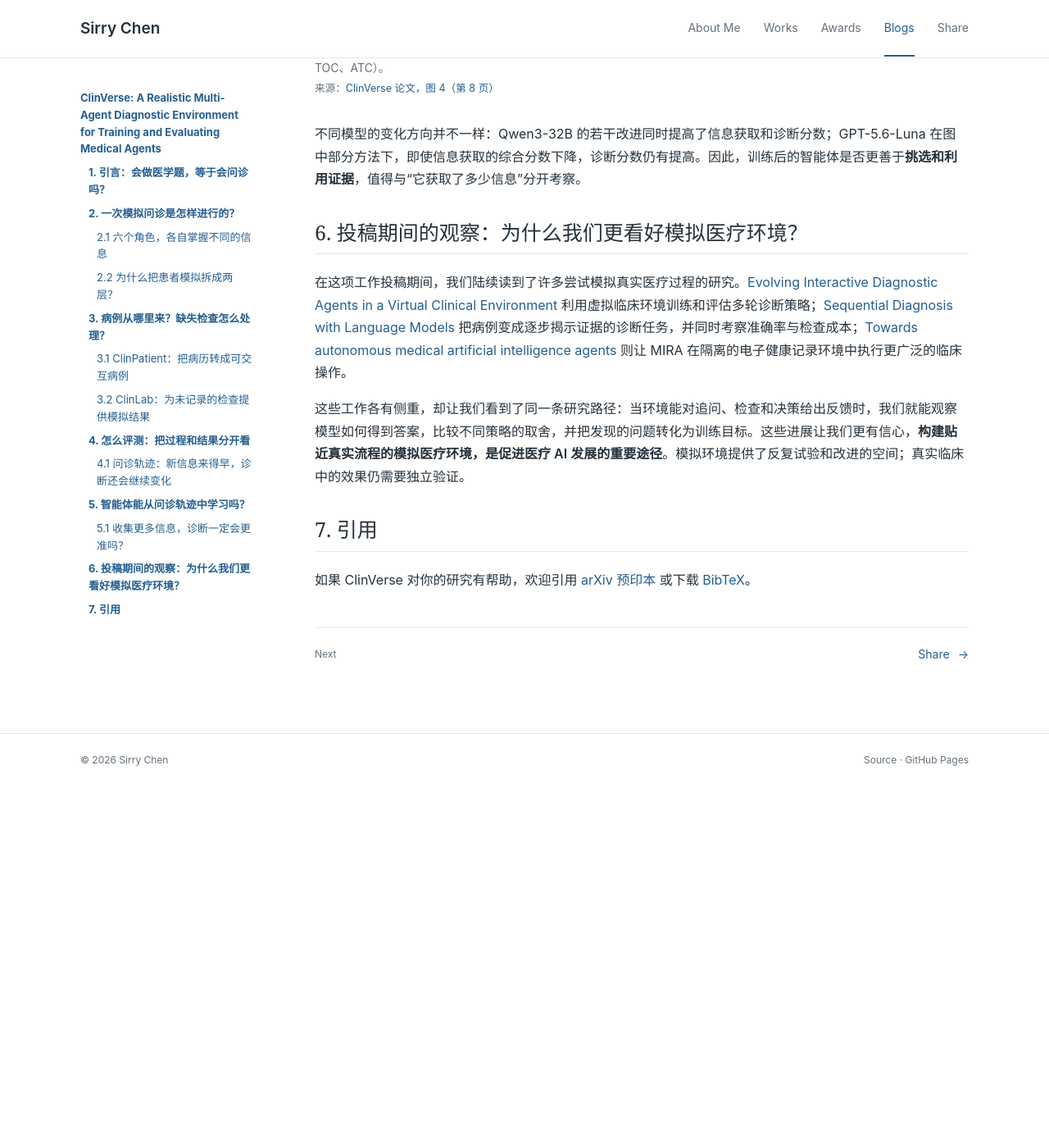
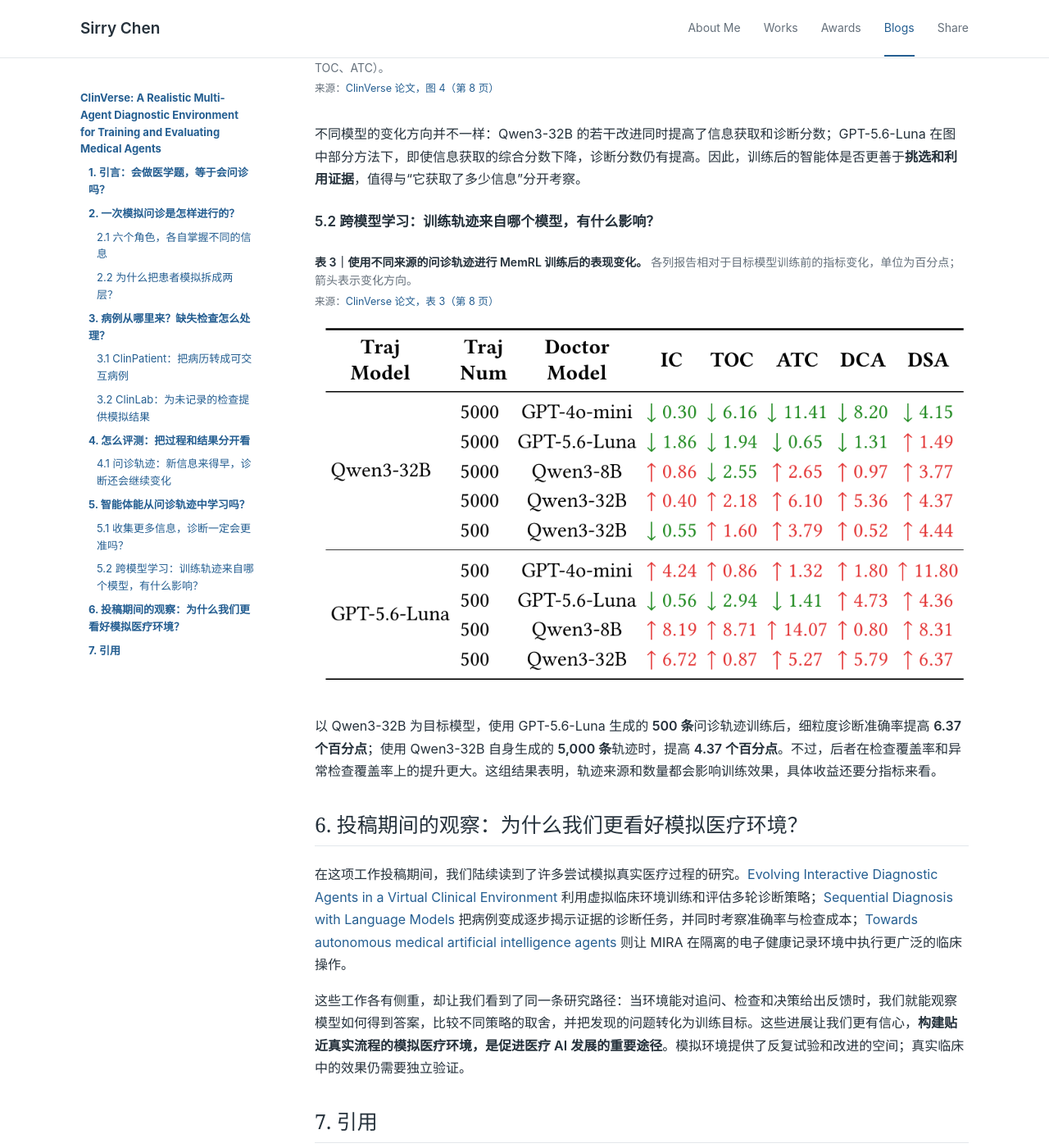
Before and after one commit to SirryChen/SirryChen.github.io, a Jekyll site: the page built from blogs/2026-11-13-ClinVerse-KDD2027.md, in a window 1280 px wide and 1400 px high, scrolled down 4610 px. Shown: the whole window at 82% size. Built offline with Jekyll 4.4.1, drawn with Linux system fonts in a browser that asks for light colours; comment, search, counter and statistics services are not loaded; before the commit the page ends 5576 px from its top, so only the background shows below that.

Commit message:
Add ClinVerse cross-model learning results table

```diff
--- a/blogs/2026-11-13-ClinVerse-KDD2027.md
+++ b/blogs/2026-11-13-ClinVerse-KDD2027.md
@@ -104,6 +104,18 @@
 
 不同模型的变化方向并不一样：Qwen3-32B 的若干改进同时提高了信息获取和诊断分数；GPT-5.6-Luna 在图中部分方法下，即使信息获取的综合分数下降，诊断分数仍有提高。因此，训练后的智能体是否更善于**挑选和利用证据**，值得与“它获取了多少信息”分开考察。
 
+### 5.2 跨模型学习：训练轨迹来自哪个模型，有什么影响？
+
+<figure class="research-figure research-table">
+  <figcaption>
+    <strong>表 3｜使用不同来源的问诊轨迹进行 MemRL 训练后的表现变化。</strong> 各列报告相对于目标模型训练前的指标变化，单位为百分点；箭头表示变化方向。
+    <span class="figure-source">来源：<a href="https://arxiv.org/pdf/2610.34878v1#page=8">ClinVerse 论文，表 3（第 8 页）</a></span>
+  </figcaption>
+  <a href="{{ '/file/ClinVerse/table-3-cross-model-learning.png' | relative_url }}"><img src="{{ '/file/ClinVerse/table-3-cross-model-learning.png' | relative_url }}" alt="论文表 3：不同轨迹来源、轨迹数量与目标医生模型组合下的五项指标变化" width="1010" height="570" loading="lazy"></a>
+</figure>
+
+以 Qwen3-32B 为目标模型，使用 GPT-5.6-Luna 生成的 **500 条**问诊轨迹训练后，细粒度诊断准确率提高 **6.37 个百分点**；使用 Qwen3-32B 自身生成的 **5,000 条**轨迹时，提高 **4.37 个百分点**。不过，后者在检查覆盖率和异常检查覆盖率上的提升更大。这组结果表明，轨迹来源和数量都会影响训练效果，具体收益还要分指标来看。
+
 ## 6. 投稿期间的观察：为什么我们更看好模拟医疗环境？
 
 在这项工作投稿期间，我们陆续读到了许多尝试模拟真实医疗过程的研究。[Evolving Interactive Diagnostic Agents in a Virtual Clinical Environment](https://arxiv.org/abs/2510.24654) 利用虚拟临床环境训练和评估多轮诊断策略；[Sequential Diagnosis with Language Models](https://arxiv.org/abs/2506.22405) 把病例变成逐步揭示证据的诊断任务，并同时考察准确率与检查成本；[Towards autonomous medical artificial intelligence agents](https://www.nature.com/articles/s41586-026-10675-5) 则让 MIRA 在隔离的电子健康记录环境中执行更广泛的临床操作。
```
Also changed, not shown: file/ClinVerse/table-3-cross-model-learning.png (added).
